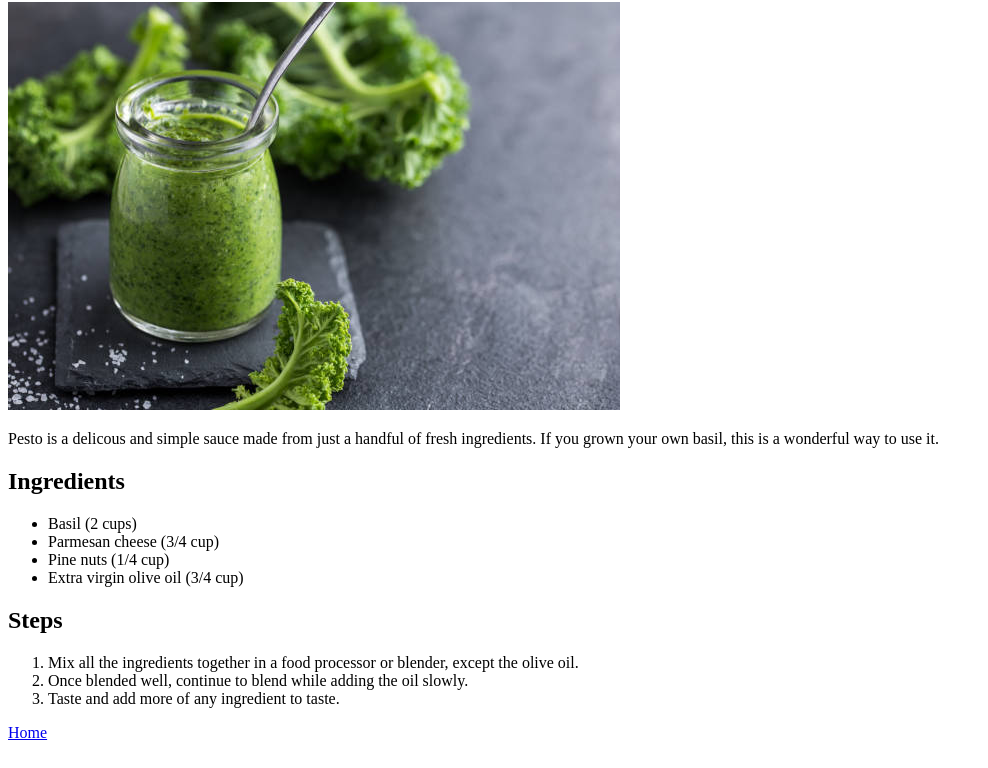
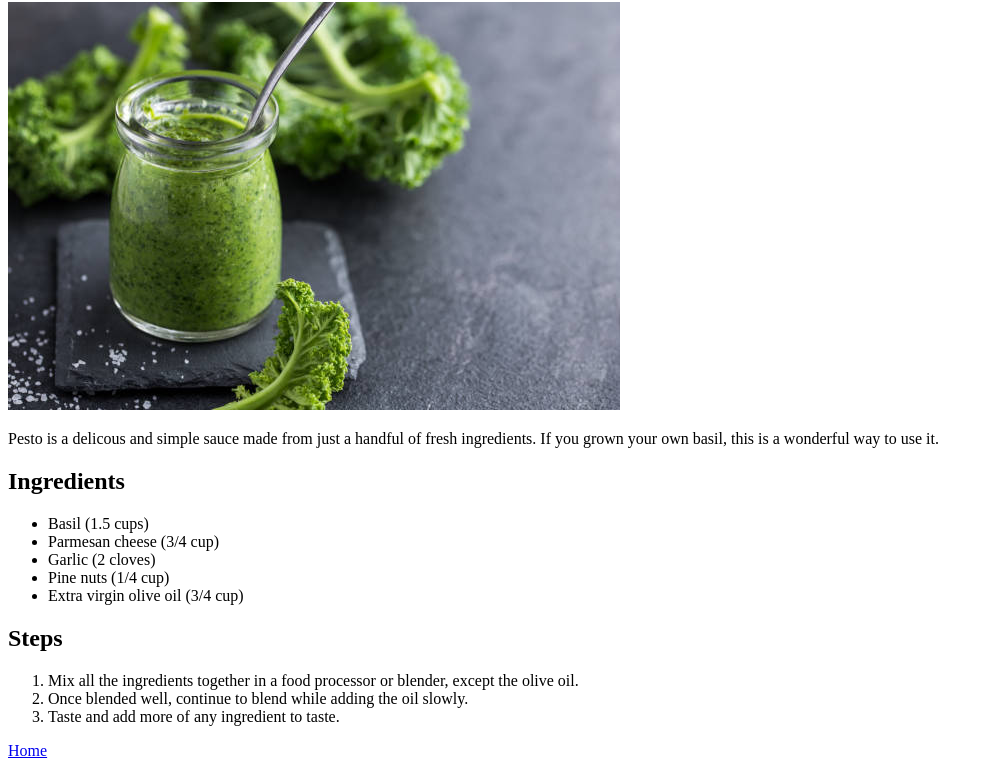
Before and after one commit to jadummer/odin-recipes, a plain HTML site: page recipes/pesto.html in a window 1280 px wide. Shown: the part 78-846 px from the top of the page, without its empty margins (0-988 px from the left). Drawn offline with Linux system fonts and the light colour scheme.

Commit message:
update pesto ingredients

```diff
--- a/recipes/pesto.html
+++ b/recipes/pesto.html
@@ -15,8 +15,9 @@
     </p>
     <h2>Ingredients</h2>
     <ul>
-        <li>Basil (2 cups)</li>
+        <li>Basil (1.5 cups)</li>
         <li>Parmesan cheese (3/4 cup)</li>
+        <li>Garlic (2 cloves)</li>
         <li>Pine nuts (1/4 cup)</li>
         <li>Extra virgin olive oil (3/4 cup)</li>
     </ul>
```
